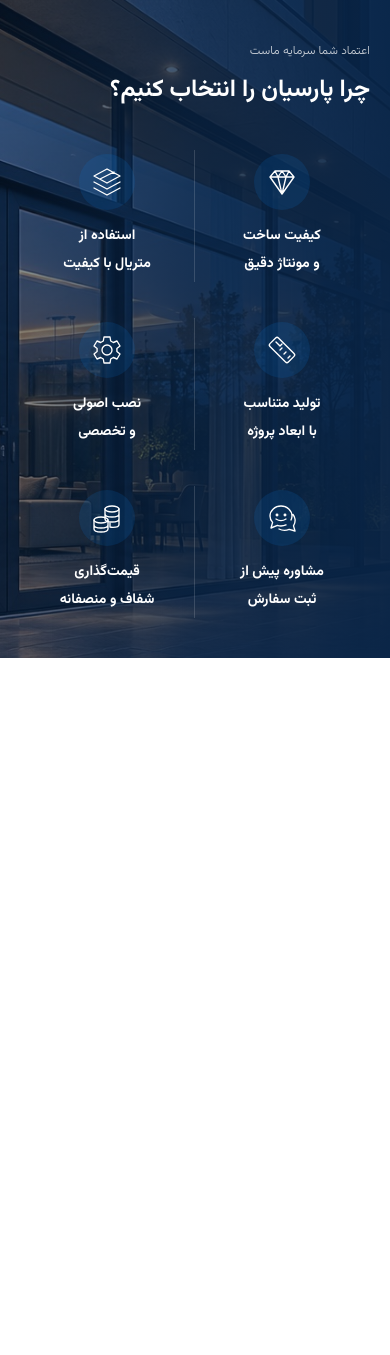
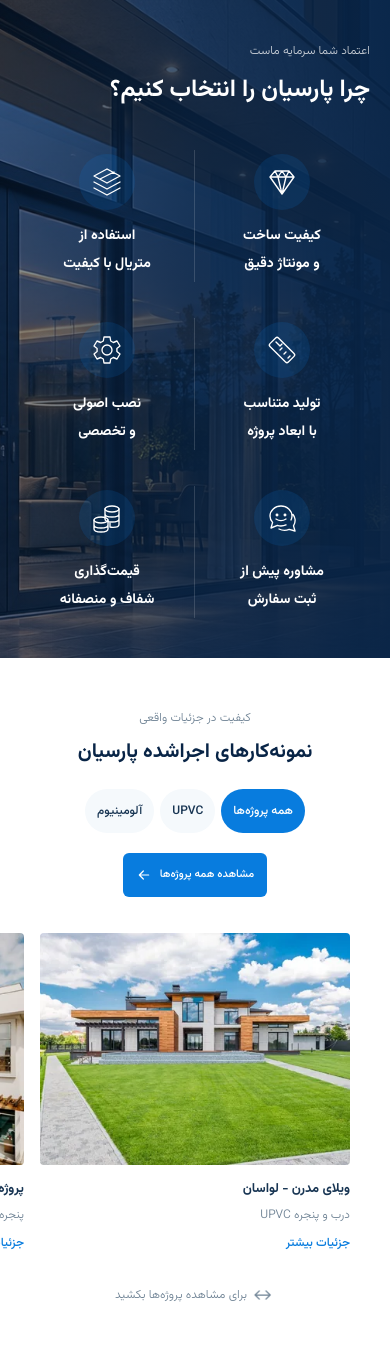
Before and after one commit to mohammadaminheidary/parsian-company, a Django app: page / in a window 390 px wide. Shown: the part 1215-2570 px from the top of the page. Before the commit the page ends 1873 px from the top, so only its background shows below. Run offline with Django 5.2, Linux system fonts and the light colour scheme; style sheets or scripts are compiled from the project's sources; parts of the project's set-up code (start-up, migrations or seed data) failed here and were passed over.

Commit message:
feat: add responsive portfolio with centered RTL carousel

```diff
--- a/frontend/assets/css/input.css
+++ b/frontend/assets/css/input.css
@@ -19,6 +19,12 @@
 
   --animate-hero-background: hero-background 600ms ease-out both;
   --animate-hero-enter: hero-enter 600ms ease-out both;
+  --animate-portfolio-swipe: portfolio-swipe 2400ms ease-in-out infinite;
+
+  @keyframes portfolio-swipe {
+    0%, 100% { translate: 0; }
+    50% { translate: -0.3rem 0; }
+  }
 
   @keyframes hero-background {
     from { opacity: 0; }
@@ -57,3 +63,17 @@
     @apply font-medium;
   }
 }
+
+@layer components {
+  @media (prefers-reduced-motion: no-preference) {
+    [data-portfolio-reveal] {
+      transition: opacity 550ms ease-out, translate 550ms ease-out;
+      transition-delay: var(--reveal-delay, 0ms);
+    }
+
+    [data-portfolio-reveal][data-reveal="pending"] {
+      opacity: 0;
+      translate: 0 0.75rem;
+    }
+  }
+}
--- a/frontend/static/js/app.js
+++ b/frontend/static/js/app.js
@@ -1,7 +1,9 @@
 import { initializeHeader } from './header.js?v=20261104-scroll';
 import { initializeProductCarousel } from './product-carousel.js?v=20261104-scroll';
 import { initializeWhyChoose } from './why-choose.js';
+import { initializePortfolio } from './portfolio.js';
 
 initializeHeader(document.querySelector('[data-site-header]'));
 document.querySelectorAll('[data-product-section]').forEach(initializeProductCarousel);
 document.querySelectorAll('[data-why-choose]').forEach(initializeWhyChoose);
+document.querySelectorAll('[data-portfolio]').forEach(initializePortfolio);
--- /dev/null
+++ b/frontend/static/js/portfolio.js
@@ -0,0 +1,122 @@
+export function initializePortfolio(section) {
+  const track = section.querySelector('[data-portfolio-track]');
+  const items = [...section.querySelectorAll('[data-portfolio-item]')];
+  const filters = [...section.querySelectorAll('[data-portfolio-filter]')];
+  const viewAll = section.querySelector('[data-portfolio-all]');
+  const status = section.querySelector('[data-portfolio-status]');
+  if (!track || !items.length || !filters.length || !viewAll || !status) return;
+
+  const mobile = matchMedia('(max-width: 767px)');
+  const reducedMotion = matchMedia('(prefers-reduced-motion: reduce)');
+
+  function filterProjects(category) {
+    items.forEach((item) => {
+      item.hidden = category !== 'all' && item.dataset.category !== category;
+    });
+    filters.forEach((button) => {
+      button.setAttribute('aria-pressed', String(button.dataset.portfolioFilter === category));
+    });
+    // Reset to the first project after filtering, including negative RTL offsets.
+    track.scrollTo({ left: 0, behavior: 'instant' });
+    const count = items.filter((item) => !item.hidden).length.toLocaleString('fa-IR');
+    const label = filters.find((button) => button.dataset.portfolioFilter === category).textContent.trim();
+    status.textContent = `${count} پروژه در دسته «${label}» نمایش داده می‌شود.`;
+  }
+
+  filters.forEach((button) => {
+    button.disabled = false;
+    button.addEventListener('click', () => filterProjects(button.dataset.portfolioFilter));
+  });
+  viewAll.disabled = false;
+  viewAll.addEventListener('click', () => filterProjects('all'));
+
+  function positions() {
+    const visibleItems = items.filter((item) => !item.hidden);
+    const bounds = track.getBoundingClientRect();
+    const distances = visibleItems.map((item) => {
+      const rect = item.getBoundingClientRect();
+      return (rect.left + rect.right - bounds.left - bounds.right) / 2;
+    });
+    const current = distances.reduce((nearest, distance, index) => Math.abs(distance) < Math.abs(distances[nearest]) ? index : nearest, 0);
+    return { visibleItems, distances, current };
+  }
+
+  // Correct browser rounding only after native momentum and pointer input stop.
+  let settleTimer;
+  let dragging = false;
+  let touching = false;
+  function settle() {
+    clearTimeout(settleTimer);
+    if (!mobile.matches || dragging || touching) return;
+    settleTimer = setTimeout(() => {
+      if (!mobile.matches || dragging || touching) return;
+      const { distances, current } = positions();
+      if (Math.abs(distances[current]) > 0.1) {
+        track.scrollBy({ left: distances[current], behavior: 'instant' });
+      }
+    }, 180);
+  }
+  track.addEventListener('scroll', settle, { passive: true });
+  track.addEventListener('pointerdown', () => { dragging = true; clearTimeout(settleTimer); }, { passive: true });
+  function releasePointer() {
+    if (!dragging) return;
+    dragging = false;
+    settle();
+  }
+  window.addEventListener('pointerup', releasePointer, { passive: true });
+  window.addEventListener('pointercancel', releasePointer, { passive: true });
+  track.addEventListener('touchstart', () => { touching = true; clearTimeout(settleTimer); }, { passive: true });
+  function releaseTouch(event) {
+    touching = event.touches.length > 0;
+    settle();
+  }
+  track.addEventListener('touchend', releaseTouch, { passive: true });
+  track.addEventListener('touchcancel', releaseTouch, { passive: true });
+
+  track.addEventListener('keydown', (event) => {
+    if (!mobile.matches || event.target !== track) return;
+    const { visibleItems, distances, current } = positions();
+    let next;
+    if (event.key === 'ArrowLeft') next = current + 1;
+    if (event.key === 'ArrowRight') next = current - 1;
+    if (event.key === 'Home') next = 0;
+    if (event.key === 'End') next = visibleItems.length - 1;
+    if (next === undefined) return;
+    event.preventDefault();
+    next = Math.max(0, Math.min(visibleItems.length - 1, next));
+    const behavior = reducedMotion.matches || ['Home', 'End'].includes(event.key) ? 'instant' : 'smooth';
+    track.scrollBy({ left: distances[next], behavior });
+  });
+
+  function updateLayout() {
+    track.tabIndex = mobile.matches ? 0 : -1;
+    if (mobile.matches) track.setAttribute('aria-describedby', 'portfolio-scroll-hint');
+    else {
+      track.removeAttribute('aria-describedby');
+      track.scrollTo({ left: 0, behavior: 'instant' });
+    }
+  }
+  mobile.addEventListener('change', updateLayout);
+  updateLayout();
+
+  // Progressive enhancement: content stays visible without JS or visibility support.
+  if (!('IntersectionObserver' in window) || reducedMotion.matches) return;
+  const targets = [...section.querySelectorAll('[data-portfolio-reveal]')];
+  function reveal() {
+    targets.forEach((target) => { delete target.dataset.reveal; });
+    observer.disconnect();
+    reducedMotion.removeEventListener('change', onMotionChange);
+  }
+  function onMotionChange() {
+    if (reducedMotion.matches) reveal();
+  }
+  const observer = new IntersectionObserver(([entry]) => {
+    if (entry.isIntersecting) reveal();
+  }, { threshold: 0.12 });
+  targets.forEach((target, index) => {
+    target.style.setProperty('--reveal-delay', `${index * 70}ms`);
+    target.dataset.reveal = 'pending';
+  });
+  reducedMotion.addEventListener('change', onMotionChange);
+  observer.observe(section);
+}
--- a/frontend/templates/base.html
+++ b/frontend/templates/base.html
@@ -7,8 +7,8 @@
     <title>{% block title %}درب و پنجره پارسیان | UPVC و آلومینیوم{% endblock %}</title>
     <meta name="description" content="{% block meta_description %}درب و پنجره پارسیان؛ ساخت و نصب درب و پنجره UPVC و آلومینیومی.{% endblock %}">
     <link rel="preload" href="{% static 'fonts/vazirmatn/Vazirmatn-Variable.woff2' %}" as="font" type="font/woff2" crossorigin>
-    <link rel="stylesheet" href="{% static 'css/app.css' %}?v=20261104">
-    <script type="module" src="{% static 'js/app.js' %}?v=20261104-scroll"></script>
+    <link rel="stylesheet" href="{% static 'css/app.css' %}?v=20261104-portfolio">
+    <script type="module" src="{% static 'js/app.js' %}?v=20261104-portfolio"></script>
   </head>
   <body class="bg-surface text-ink antialiased">
     <a class="sr-only rounded-md bg-surface px-4 py-3 text-ink focus:not-sr-only focus:fixed focus:start-4 focus:top-4 focus:z-50 focus:outline-2 focus:outline-primary" href="#main-content">رفتن به محتوای اصلی</a>
@@ -18,6 +18,7 @@
         {% include 'includes/hero.html' %}
         {% include 'includes/products.html' %}
         {% include 'includes/why-choose.html' %}
+        {% include 'includes/portfolio.html' %}
       {% endblock %}
     </main>
   </body>
--- /dev/null
+++ b/frontend/templates/includes/portfolio-item.html
@@ -0,0 +1,12 @@
+{% load static %}
+<li class="w-[calc(100vw_-_5rem)] min-w-0 shrink-0 snap-center sm:w-[calc(100vw_-_12rem)] md:w-auto" data-portfolio-item data-category="{{ category }}" data-portfolio-reveal>
+  <article class="transition-transform duration-300 ease-out hover:-translate-y-1 motion-reduce:transform-none motion-reduce:translate-none motion-reduce:transition-none">
+    <img class="aspect-[4/3] w-full rounded-sm object-cover" src="{% static 'images/' %}{{ image }}.webp" srcset="{% static 'images/' %}{{ image }}-400.webp 400w, {% static 'images/' %}{{ image }}.webp 800w" sizes="(min-width: 1600px) 269px, (min-width: 1280px) calc((100vw - 256px) / 5), (min-width: 1024px) calc((100vw - 192px) / 5), (min-width: 768px) calc((100vw - 128px) / 5), (min-width: 640px) calc(100vw - 192px), calc(100vw - 80px)" width="800" height="600" alt="{{ alt }}" loading="lazy" decoding="async">
+    <div class="mt-3 text-right">
+      <h3 class="text-[13px] font-bold leading-6 text-ink xl:text-[15px]">{{ title }}</h3>
+      <p class="mt-0.5 text-xs font-light leading-6 text-muted">{{ caption }}</p>
+      {# Project detail pages are not implemented; keep this text non-interactive. #}
+      <span class="relative mt-1 inline-block text-xs font-medium leading-6 text-primary after:absolute after:start-0 after:bottom-0 after:h-px after:w-full after:origin-right after:scale-x-0 after:bg-current after:transition-transform after:duration-300 hover:after:scale-x-100 motion-reduce:after:transition-none">جزئیات بیشتر</span>
+    </div>
+  </article>
+</li>
--- /dev/null
+++ b/frontend/templates/includes/portfolio.html
@@ -0,0 +1,31 @@
+<section id="portfolio" class="bg-surface py-12 sm:py-14 lg:py-16" aria-labelledby="portfolio-heading" data-portfolio>
+  <div class="mx-auto max-w-[1600px] px-5 sm:px-8 lg:px-16 xl:px-24">
+    <div class="mb-7 grid grid-cols-1 items-center gap-x-3 gap-y-5 sm:grid-cols-[1fr_auto] sm:gap-x-6 lg:mb-8 lg:grid-cols-[1fr_auto_1fr]">
+      <div class="text-center sm:col-span-2 lg:order-2 lg:col-span-1" data-portfolio-reveal>
+        <p class="mb-1.5 text-xs font-light leading-6 text-muted sm:text-sm">کیفیت در جزئیات واقعی</p>
+        <h2 id="portfolio-heading" class="text-xl font-bold leading-relaxed text-navy sm:text-2xl xl:text-[28px]">نمونه‌کارهای اجراشده پارسیان</h2>
+      </div>
+      <div class="flex flex-wrap items-center gap-1.5 justify-self-center sm:justify-self-start lg:order-1 lg:gap-2" role="group" aria-label="دسته‌بندی نمونه‌کارها" data-portfolio-reveal>
+        <button class="min-h-11 rounded-full bg-surface-soft px-3 text-xs text-ink transition-colors hover:bg-surface-blue aria-pressed:bg-primary aria-pressed:text-on-dark focus-visible:outline-2 focus-visible:outline-offset-4 focus-visible:outline-primary motion-reduce:transition-none sm:px-4" type="button" aria-pressed="true" aria-controls="portfolio-projects" data-portfolio-filter="all" disabled>همه پروژه‌ها</button>
+        <button class="min-h-11 rounded-full bg-surface-soft px-3 text-xs text-ink transition-colors hover:bg-surface-blue aria-pressed:bg-primary aria-pressed:text-on-dark focus-visible:outline-2 focus-visible:outline-offset-4 focus-visible:outline-primary motion-reduce:transition-none sm:px-4" type="button" aria-pressed="false" aria-controls="portfolio-projects" data-portfolio-filter="upvc" disabled><bdi lang="en">UPVC</bdi></button>
+        <button class="min-h-11 rounded-full bg-surface-soft px-3 text-xs text-ink transition-colors hover:bg-surface-blue aria-pressed:bg-primary aria-pressed:text-on-dark focus-visible:outline-2 focus-visible:outline-offset-4 focus-visible:outline-primary motion-reduce:transition-none sm:px-4" type="button" aria-pressed="false" aria-controls="portfolio-projects" data-portfolio-filter="aluminium" disabled>آلومینیوم</button>
+      </div>
+      <button class="inline-flex min-h-11 items-center justify-center gap-2 justify-self-center rounded-md border border-transparent bg-primary px-3 py-2 text-[11px] font-medium leading-5 text-on-dark transition-colors duration-200 hover:bg-primary-strong focus-visible:outline-2 focus-visible:outline-offset-4 focus-visible:outline-primary motion-reduce:transition-none sm:justify-self-end sm:px-4 sm:text-xs lg:order-3" type="button" aria-controls="portfolio-projects" data-portfolio-all data-portfolio-reveal disabled>
+        <span>مشاهده همه پروژه‌ها</span>
+        <svg class="size-4 shrink-0" aria-hidden="true" viewBox="0 0 24 24" fill="none" stroke="currentColor" stroke-width="1.8" stroke-linecap="round" stroke-linejoin="round"><path d="M19 12H5m6-6-6 6 6 6"/></svg>
+      </button>
+    </div>
+    <ul id="portfolio-projects" class="-mx-5 flex snap-x snap-mandatory items-start gap-4 overflow-x-auto overscroll-x-contain scroll-smooth px-10 pb-3 pt-2 [scrollbar-width:none] [&::-webkit-scrollbar]:hidden focus-visible:outline-2 focus-visible:outline-offset-4 focus-visible:outline-primary motion-reduce:scroll-auto sm:-mx-8 sm:px-24 md:mx-0 md:grid md:grid-cols-5 md:overflow-visible md:px-0 md:pb-0" tabindex="0" aria-label="نمونه‌کارهای پارسیان" aria-describedby="portfolio-scroll-hint" data-portfolio-track>
+      {% include 'includes/portfolio-item.html' with title='ویلای مدرن - لواسان' category='upvc' caption='درب و پنجره UPVC' image='portfolio/lavasan-villa' alt='نمای ویلای مدرن با درهای شیشه‌ای و پنجره‌های سرتاسری رو به باغ' only %}
+      {% include 'includes/portfolio-item.html' with title='پروژه مسکونی - کرج' category='upvc' caption='پنجره‌های UPVC' image='portfolio/karaj-residence' alt='ساختمان مسکونی مدرن با پنجره‌های بزرگ و تراس چوبی' only %}
+      {% include 'includes/portfolio-item.html' with title='پنجره‌های دوجداره - تهران' category='upvc' caption='درب و پنجره UPVC' image='portfolio/tehran-windows' alt='در شیشه‌ای و پنجره‌های بلند در نمای روشن یک خانه مدرن' only %}
+      {% include 'includes/portfolio-item.html' with title='نمای آلومینیومی - شهریار' category='aluminium' caption='قاب‌های آلومینیومی' image='products/aluminium' alt='قاب‌های تیره پنجره‌های آلومینیومی در نمای سفید ساختمان' only %}
+      {% include 'includes/portfolio-item.html' with title='ساختمان اداری - اندیشه' category='aluminium' caption='نمای شیشه‌ای و آلومینیوم' image='portfolio/andisheh-office' alt='نمای ساختمان اداری با شبکه قاب‌های فلزی و شیشه‌های بازتابنده آسمان' only %}
+    </ul>
+    <p id="portfolio-scroll-hint" class="mt-4 flex items-center justify-center gap-2 text-xs font-light leading-6 text-muted md:hidden">
+      <svg class="size-5 shrink-0 motion-safe:animate-portfolio-swipe" aria-hidden="true" viewBox="0 0 24 24" fill="none" stroke="currentColor" stroke-width="1.5" stroke-linecap="round" stroke-linejoin="round"><path d="m8 7-5 5 5 5m8-10 5 5-5 5M3 12h18"/></svg>
+      <span>برای مشاهده پروژه‌ها بکشید<span class="sr-only">؛ برای پیمایش با صفحه‌کلید از کلیدهای پیکان استفاده کنید.</span></span>
+    </p>
+    <p class="sr-only" role="status" aria-live="polite" aria-atomic="true" data-portfolio-status></p>
+  </div>
+</section>
```
Also changed, not shown: frontend/static/images/portfolio/SOURCES.md (added, +16 -0 lines), frontend/static/images/portfolio/andisheh-office-400.webp (added), frontend/static/images/portfolio/andisheh-office.webp (added), frontend/static/images/portfolio/karaj-residence-400.webp (added), frontend/static/images/portfolio/karaj-residence.webp (added), frontend/static/images/portfolio/lavasan-villa-400.webp (added), frontend/static/images/portfolio/lavasan-villa.webp (added), frontend/static/images/portfolio/tehran-windows-400.webp (added), frontend/static/images/portfolio/tehran-windows.webp (added).
